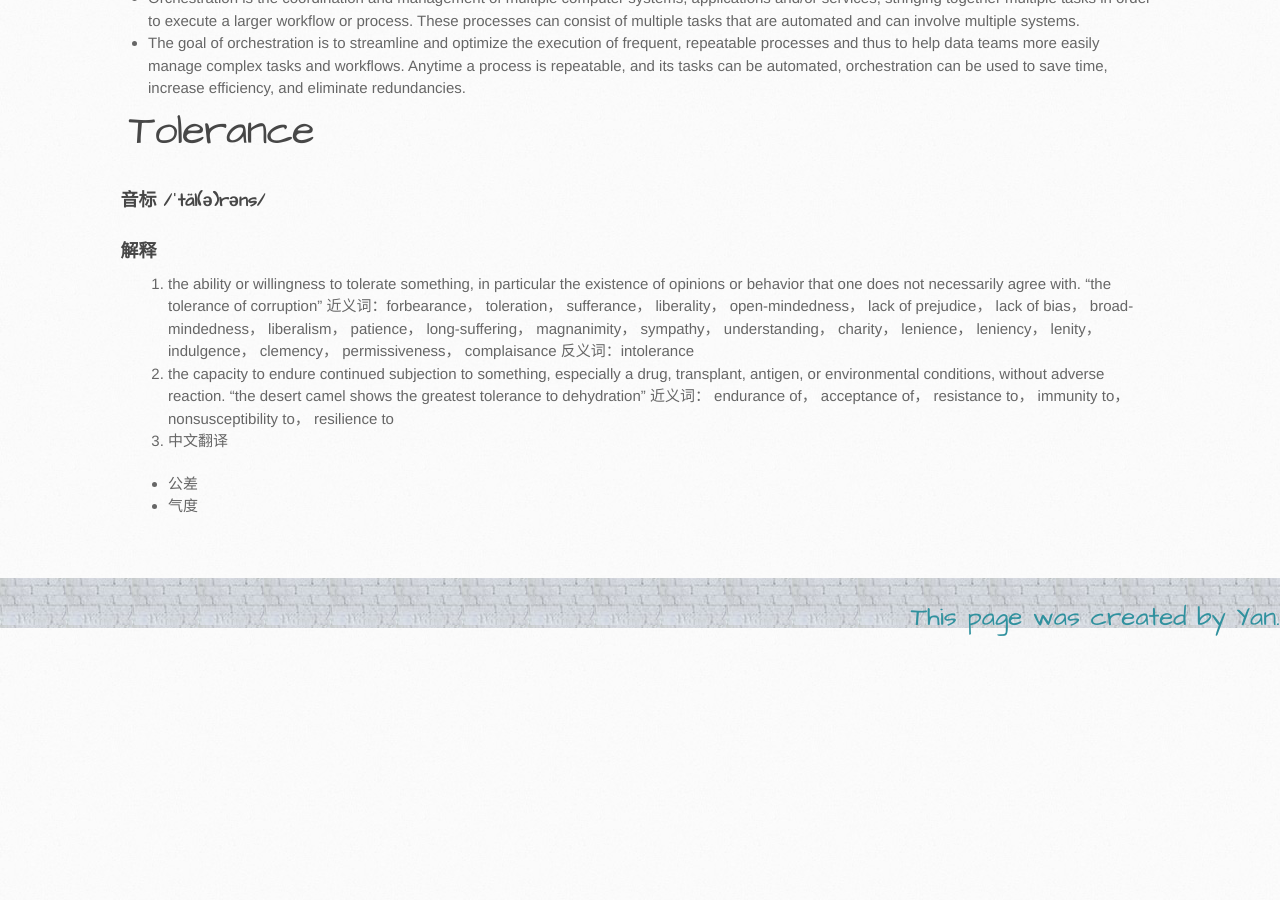
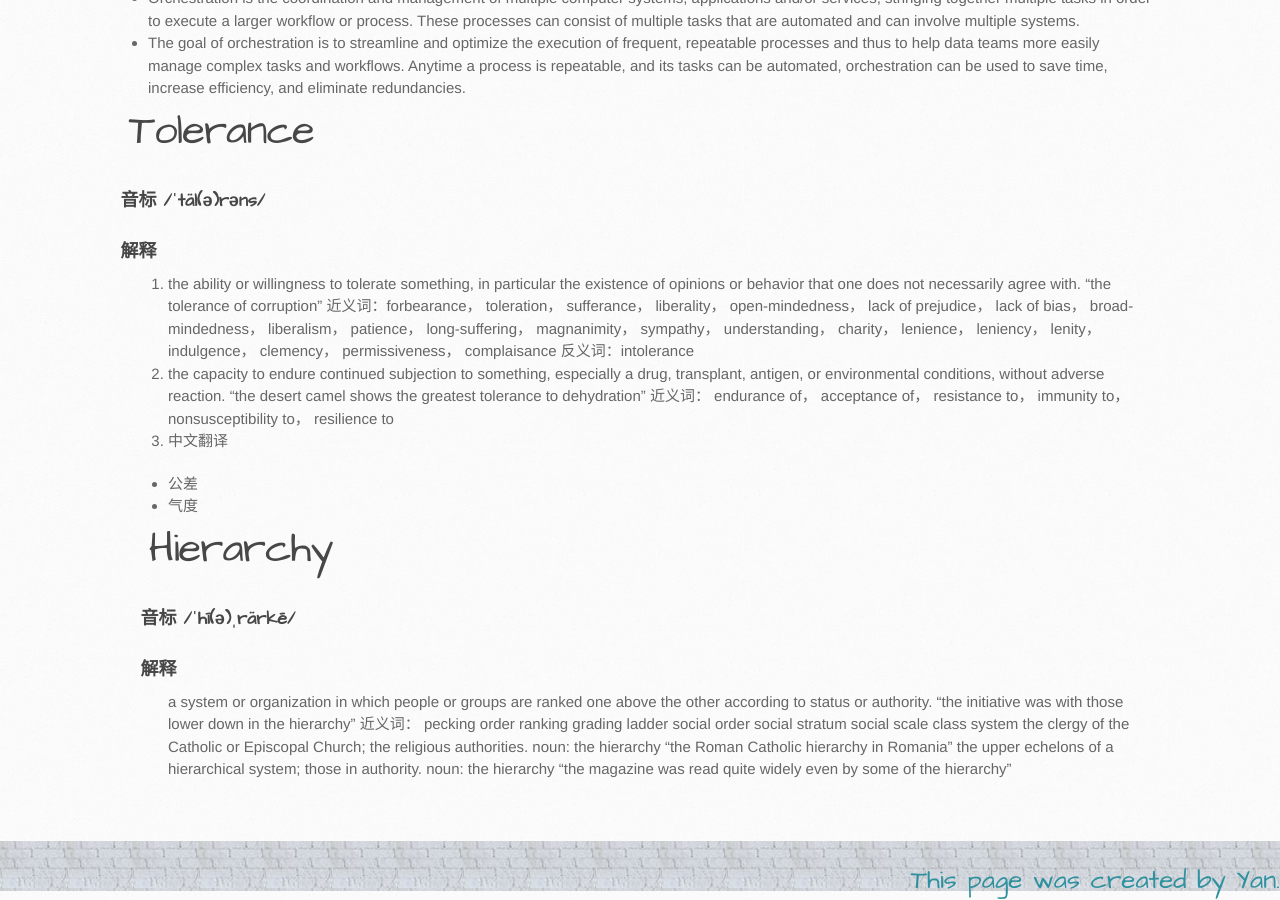
Before and after one commit to itcraftme/itcraftme, a Jekyll site: the page built from docs/me/vocabulary.md, in a window 1280 px wide and 900 px high, scrolled down 5257 px. Built offline with Jekyll 4.4.1, drawn with Linux system fonts in a browser that asks for light colours; our own code applies the rules of GitHub Pages for plain Markdown files; before the commit the page ends 5894 px from its top, so only the background shows below that.

Commit message:
Update vocabulary.md

```diff
--- a/docs/me/vocabulary.md
+++ b/docs/me/vocabulary.md
@@ -165,3 +165,23 @@ resilience to
 3. 中文翻译
    - 公差
    - 气度
+# Hierarchy
+### 音标 /ˈhī(ə)ˌrärkē/
+### 解释
+a system or organization in which people or groups are ranked one above the other according to status or authority.
+"the initiative was with those lower down in the hierarchy"
+近义词：
+pecking order
+ranking
+grading
+ladder
+social order
+social stratum
+social scale
+class system
+the clergy of the Catholic or Episcopal Church; the religious authorities.
+noun: the hierarchy
+"the Roman Catholic hierarchy in Romania"
+the upper echelons of a hierarchical system; those in authority.
+noun: the hierarchy
+"the magazine was read quite widely even by some of the hierarchy"
```
